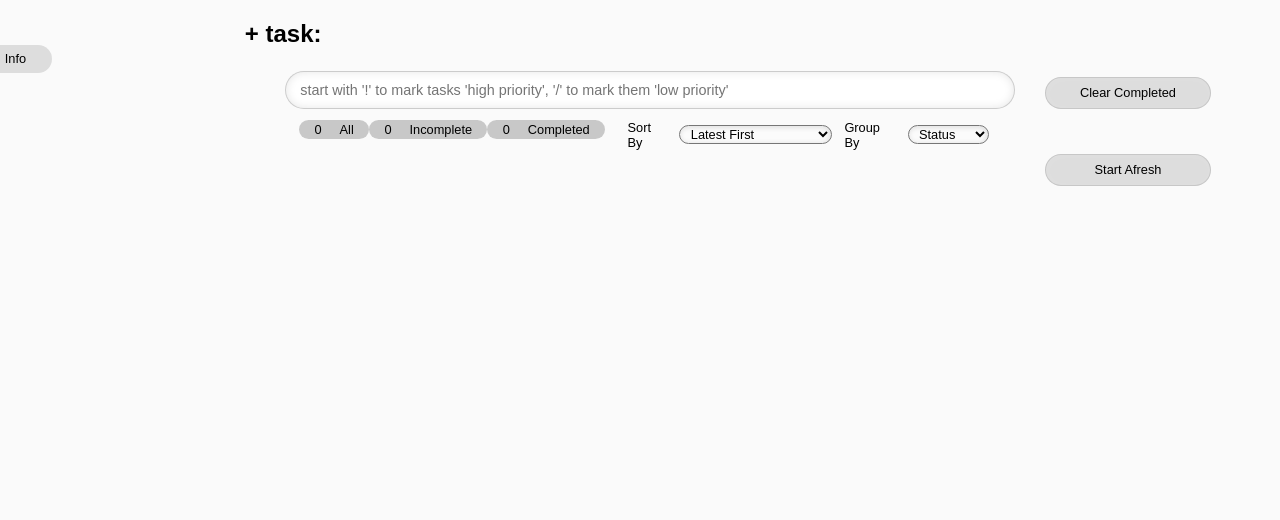
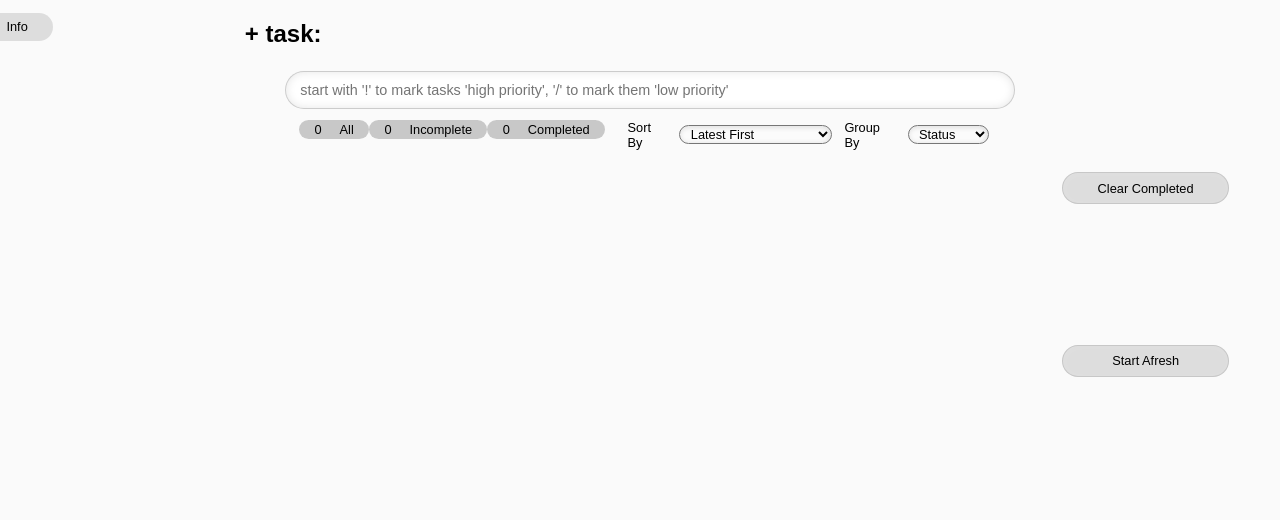
Before and after one commit to dhananjayhegde/todo, a plain HTML site: page index.html in a window 1280 px wide. Drawn offline with nearby package versions, Linux system fonts and the light colour scheme.

Commit message:
style fixes - making sidebars consistent

```diff
--- a/css/style.css
+++ b/css/style.css
@@ -1,3 +1,6 @@
+:root{
+	--border: none;
+}
 body{
 	font-family: arial;
 	font-weight: 300;
@@ -108,10 +111,11 @@ button{
 	border-radius: 2em;
 	font-weight: 500;
 }
+/*
 .flex-sidebar-item button{
 	margin-top:3.5em;
 	margin-left:2em;
-}
+}*/
 button.default-button{
 	border: 1px solid rgba(0, 0, 0, 0.1);
 	box-shadow: inset 1px 1px 10px rgba(255, 255, 255, 0.1);
@@ -138,6 +142,11 @@ button:hover{
 .flex-sidebar-item{
 	/* height: 100%; */
 	margin-top: 1em;
+	display: flex;
+	flex-direction: column;
+	justify-content: space-evenly;
+	align-items: center;
+	width: 100%;
 }
 .left {
 	/* padding-right: 0.9em; */
@@ -151,13 +160,16 @@ button:hover{
 }
 .top{
 	align-self: flex-start;
+	border: var(--border);
 }
 .bottom {
 	align-self: flex-end;
-	height: 30%;
+	height: calc(100vh / 3);
+	border: var(--border);
 }
 .center{
 	flex: 1;
+	border: var(--border);
 }
 /*.info{
 
@@ -177,9 +189,9 @@ button:hover{
 }
 .info > button{
 	background-color: #ddd;
-	position: relative;
-	top: -2.5em;
-	left: -3em;
+	position: fixed;
+	top: 1em;
+	left: -1.5em;
 }
 .info > button:hover{
 	background-color: #aaa;
```
